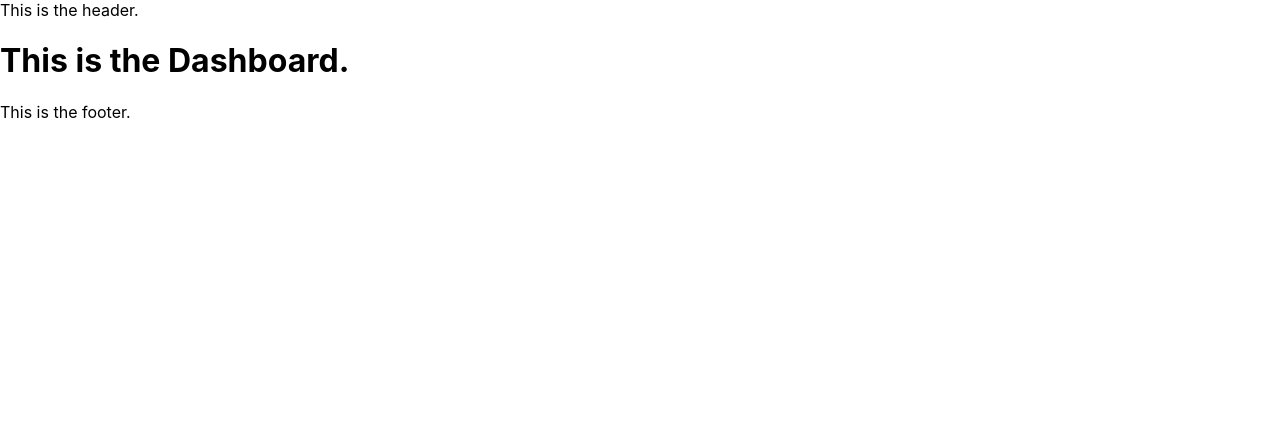
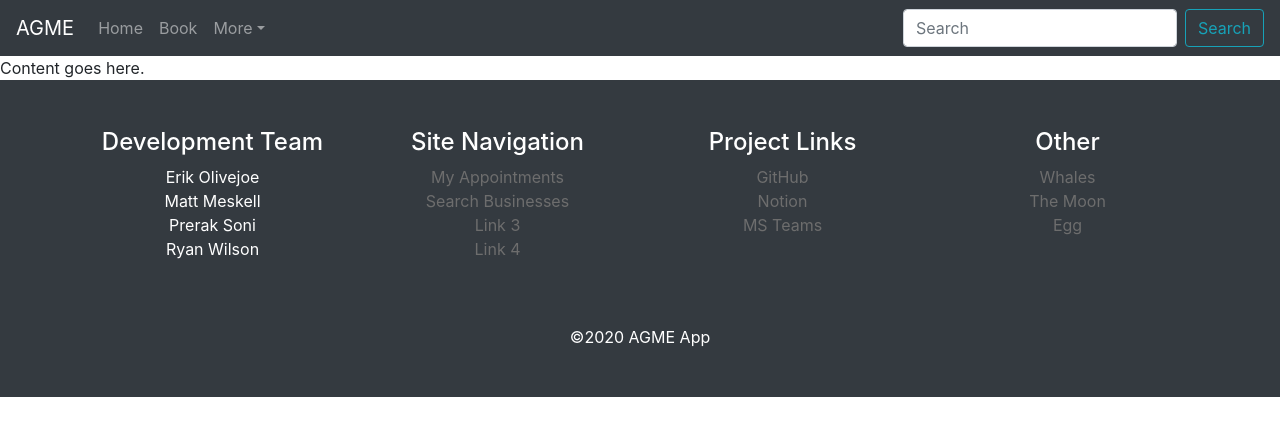
Before and after one commit to RMIT-SEPT/majorproject-7-tues-14-30-1, a React (Create React App) app in the folder FrontEnd/agme-app/: page / in a window 1280 px wide. Shown: the top 436 px of the page. Built offline with nearby package versions, Linux system fonts and the light colour scheme.

Commit message:
created top navbar and footer, with styling. updated dependencies.

```diff
--- a/FrontEnd/agme-app/package.json
+++ b/FrontEnd/agme-app/package.json
@@ -8,8 +8,10 @@
     "@testing-library/user-event": "^7.1.2",
     "bootstrap": "^4.5.2",
     "react": "^16.13.1",
+    "react-bootstrap": "^1.3.0",
     "react-dom": "^16.13.1",
-    "react-scripts": "3.4.2"
+    "react-scripts": "3.4.2",
+    "styled-components": "^5.1.1"
   },
   "scripts": {
     "start": "react-scripts start",
--- a/FrontEnd/agme-app/src/App.js
+++ b/FrontEnd/agme-app/src/App.js
@@ -1,15 +1,20 @@
 import React from 'react';
-import Dashboard from './components/Dashboard'
-import Header from './components/layout/header/Header'
 import Footer from './components/layout/footer/Footer'
+import TopNav from './components/layout/topNav/TopNav';
 import './App.css';
 
 function App() {
   return (
     <div>
-      <Header/ >
-      <Dashboard />
-      <Footer/ >
+      <TopNav />
+
+      <div>
+
+        Content goes here.
+
+      </div>
+
+      <Footer />
     </div>
   );
 }
--- /dev/null
+++ b/FrontEnd/agme-app/src/components/layout/footer/Footer.css
@@ -0,0 +1,7 @@
+:root {
+    --mainDark: #343a40;
+    --mainGrey: rgba(109, 109, 109);
+    --mainLightGrey: rgba(172, 172, 172);
+    --mainWhite: #fff;
+    --mainBlue: #007bff;
+}
--- a/FrontEnd/agme-app/src/components/layout/footer/Footer.js
+++ b/FrontEnd/agme-app/src/components/layout/footer/Footer.js
@@ -1,13 +1,109 @@
 import React, { Component } from 'react'
+import './Footer.css'
+import styled from 'styled-components'
 
 class Footer extends Component {
     render() {
         return (
-            <div>
-                This is the footer.
-            </div>
+            <FooterContainer className="main-footer">
+
+                <div className='footer-middle'>
+
+                    <div className='container'>
+
+                        <div className='row'>
+
+
+                            <div className='col-md-3 col-sm-6'>
+
+                                <h4> Development Team </h4>
+
+                                <ul className='list-unstyled'>
+                                    <li>Erik Olivejoe</li>
+                                    <li>Matt Meskell</li>
+                                    <li>Prerak Soni</li>
+                                    <li>Ryan Wilson</li>
+                                </ul>
+                            </div>
+
+                            <div className='col-md-3 col-sm-6'>
+
+                                <h4> Site Navigation </h4>
+
+                                <ul className='list-unstyled'>
+                                    <li><a href="/">My Appointments</a></li>
+                                    <li><a href="/">Search Businesses</a></li>
+                                    <li><a href="/">Link 3</a></li>
+                                    <li><a href="/">Link 4</a></li>
+                                </ul>
+                            </div>
+
+                            <div className='col-md-3 col-sm-6'>
+
+                                <h4> Project Links </h4>
+
+                                <ul className='list-unstyled'>
+                                    <li><a href="/">GitHub</a></li>
+                                    <li><a href="/">Notion</a></li>
+                                    <li><a href="/">MS Teams</a></li>
+                                </ul>
+                            </div>
+
+                            <div className='col-md-3 col-sm-6'>
+
+                                <h4> Other </h4>
+
+                                <ul className='list-unstyled'>
+                                    <li><a href="/">Whales</a></li>
+                                    <li><a href="/">The Moon</a></li>
+                                    <li><a href="/">Egg</a></li>
+                                </ul>
+                            </div>
+
+
+
+                        </div>
+
+
+
+                        <div className='footer-bottom'>
+                            <p className='text-xs-center'> &copy;{new Date().getFullYear()} AGME App </p>
+                        </div>
+
+                    </div>
+
+                </div>
+
+            </FooterContainer>
         )
     }
 }
 
 export default Footer;
+
+const FooterContainer = styled.footer`
+
+    text-align: center;
+    justify-content: center;
+
+
+    .footer-middle {
+        background: var(--mainDark);
+        padding-top: 3rem;
+        color: var(--mainWhite);
+    }
+
+    .footer-bottom {
+        padding-top: 3rem;
+        padding-bottom: 2rem;
+    }
+
+    ul li a {
+        color: var(--mainGrey);
+    }
+
+    ul li a:hover {
+        color: var(--mainLightGrey);
+    }
+
+`;
--- /dev/null
+++ b/FrontEnd/agme-app/src/components/layout/topNav/TopNav.js
@@ -0,0 +1,40 @@
+import React, { Component } from 'react'
+import { Navbar, Nav, NavDropdown, Form, FormControl, Button } from 'react-bootstrap';
+import 'bootstrap/dist/css/bootstrap.min.css';
+import './TopNav.css';
+
+class TopNav extends Component {
+    render() {
+        return (
+
+            <Navbar bg="dark" variant="dark">
+                <Navbar.Brand href="#home">AGME</Navbar.Brand>
+                <Navbar.Toggle aria-controls="basic-navbar-nav" />
+
+                <Navbar.Collapse id="basic-navbar-nav">
+
+                    <Nav className="mr-auto">
+                        <Nav.Link href="#home">Home</Nav.Link>
+                        <Nav.Link href="#link">Book</Nav.Link>
+                        <NavDropdown title="More" id="basic-nav-dropdown">
+                            <NavDropdown.Item href="#action/3.1">Here</NavDropdown.Item>
+                            <NavDropdown.Item href="#action/3.2">Are</NavDropdown.Item>
+                            <NavDropdown.Item href="#action/3.3">More!</NavDropdown.Item>
+                            <NavDropdown.Divider />
+                            <NavDropdown.Item href="#action/3.4">And even more.</NavDropdown.Item>
+                        </NavDropdown>
+                    </Nav>
+
+                    <Form inline>
+                        <FormControl type="text" placeholder="Search" className="mr-sm-2" />
+                        <Button variant="outline-info">Search</Button>
+                    </Form>
+
+                </Navbar.Collapse>
+            </Navbar>
+
+        )
+    }
+}
+
+export default TopNav;
```
Also changed, not shown: FrontEnd/agme-app/src/components/layout/topNav/TopNav.css (added), 2 other files (tests, documents, lock files or other folders).
